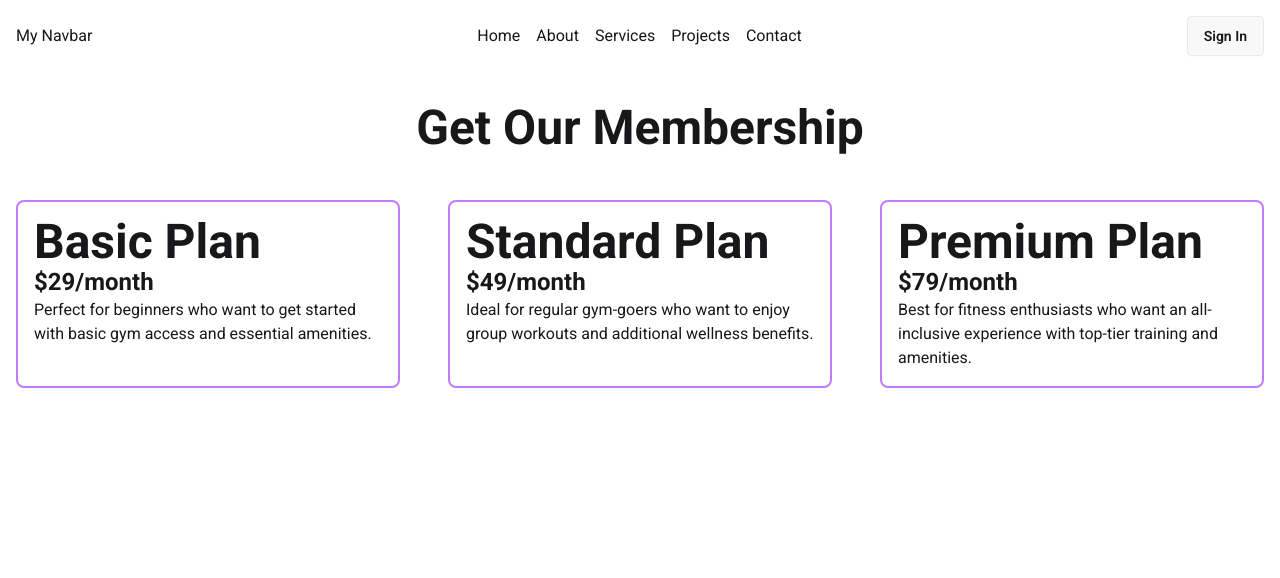
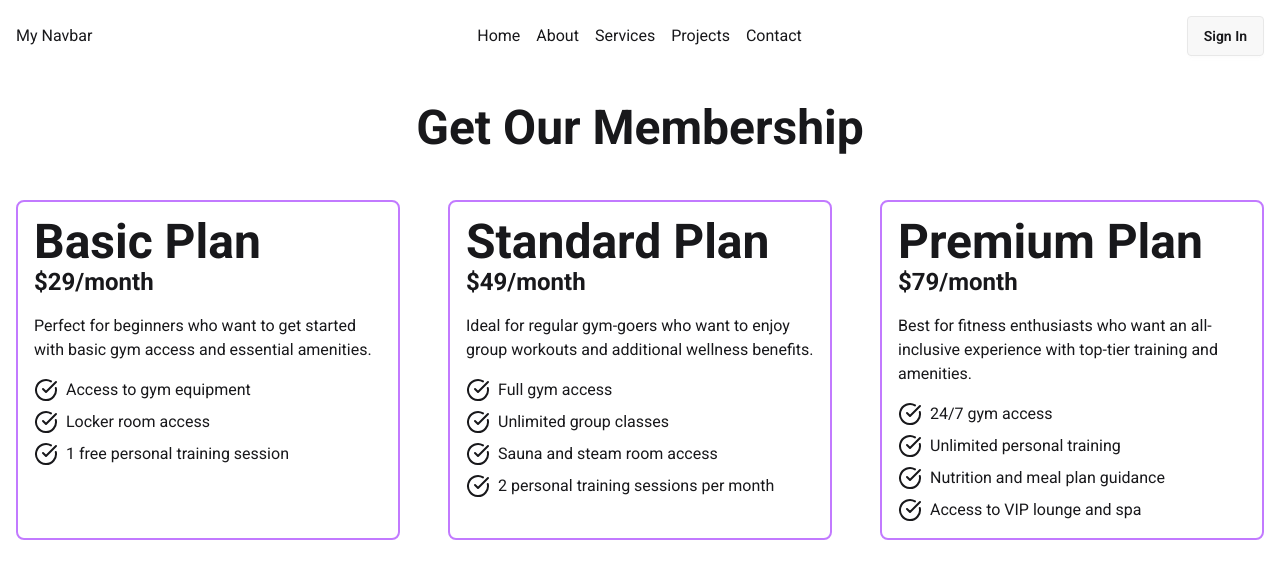
Before and after one commit to Junayedgit/Tailwind-react-pricing-option, a React (Vite) app: page / in a window 1280 px wide. Shown: the top 578 px of the page. Built offline with nearby package versions, Linux system fonts and the light colour scheme.

Commit message:
feature added

```diff
--- a/src/Components/PricingCard/PricingCard.jsx
+++ b/src/Components/PricingCard/PricingCard.jsx
@@ -1,19 +1,25 @@
 import React from "react";
+import PricingFeature from "./PricingFeature";
 
 const PricingCard = ({ option }) => {
-  console.log(option);
+  const { name, price, description, features } = option;
   return (
     <div className="border-2 border-purple-400 m-4 p-4 rounded-lg">
       <div>
         {/* card header */}
-        <h1 className="text-5xl font-bold">{option.name}</h1>
-        <h4 className="text-2xl font-bold">{option.price}</h4>
+        <h1 className="text-5xl font-bold">{name}</h1>
+        <h4 className="text-2xl font-bold">{price}</h4>
       </div>
 
       {/*  card body */}
 
-      <div>
-        <p>{option.description}</p>
+      <div className="mt-4">
+        <p>{description}</p>
+        <div className="mt-4 space-y-2">
+          {features.map((feature, index) => (
+            <PricingFeature key={index} feature={feature}></PricingFeature>
+          ))}
+        </div>
       </div>
     </div>
   );
--- /dev/null
+++ b/src/Components/PricingCard/PricingFeature.jsx
@@ -0,0 +1,13 @@
+import React from "react";
+import { CircleCheckBig } from "lucide-react";
+
+const PricingFeature = ({ feature }) => {
+  return (
+    <p className="flex items-center gap-2">
+      <CircleCheckBig></CircleCheckBig>
+      {feature}
+    </p>
+  );
+};
+
+export default PricingFeature;
```
